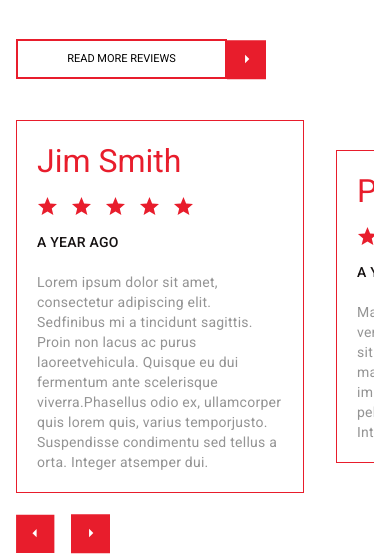
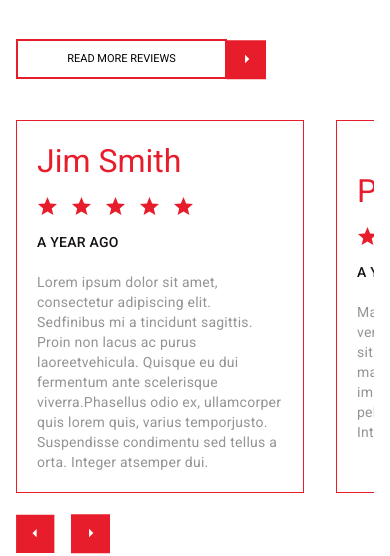
Before and after one commit to DevOluwatoyin/commercial-website, a React (Vite) app: page / in a window 390 px wide. Shown: the part 4000-4556 px from the top of the page. Built offline with nearby package versions, Linux system fonts and the light colour scheme.

Commit message:
Modify carousel on mobile

```diff
--- a/src/components/Carousel.jsx
+++ b/src/components/Carousel.jsx
@@ -7,7 +7,7 @@ import CarouselItem from "./CarouselItem";
 const Carousel = () => {
   return (
     <div className="flex flex-col gap-5 md:w-[65%]">
-      <div className="flex items-center gap-8 flex-nowrap overflow-hidden">
+      <div className="flex gap-8 flex-nowrap overflow-hidden md:items-center">
         {testimonies.map((testimony, id) => (
           <CarouselItem detail={testimony} key={id} />
         ))}
```
